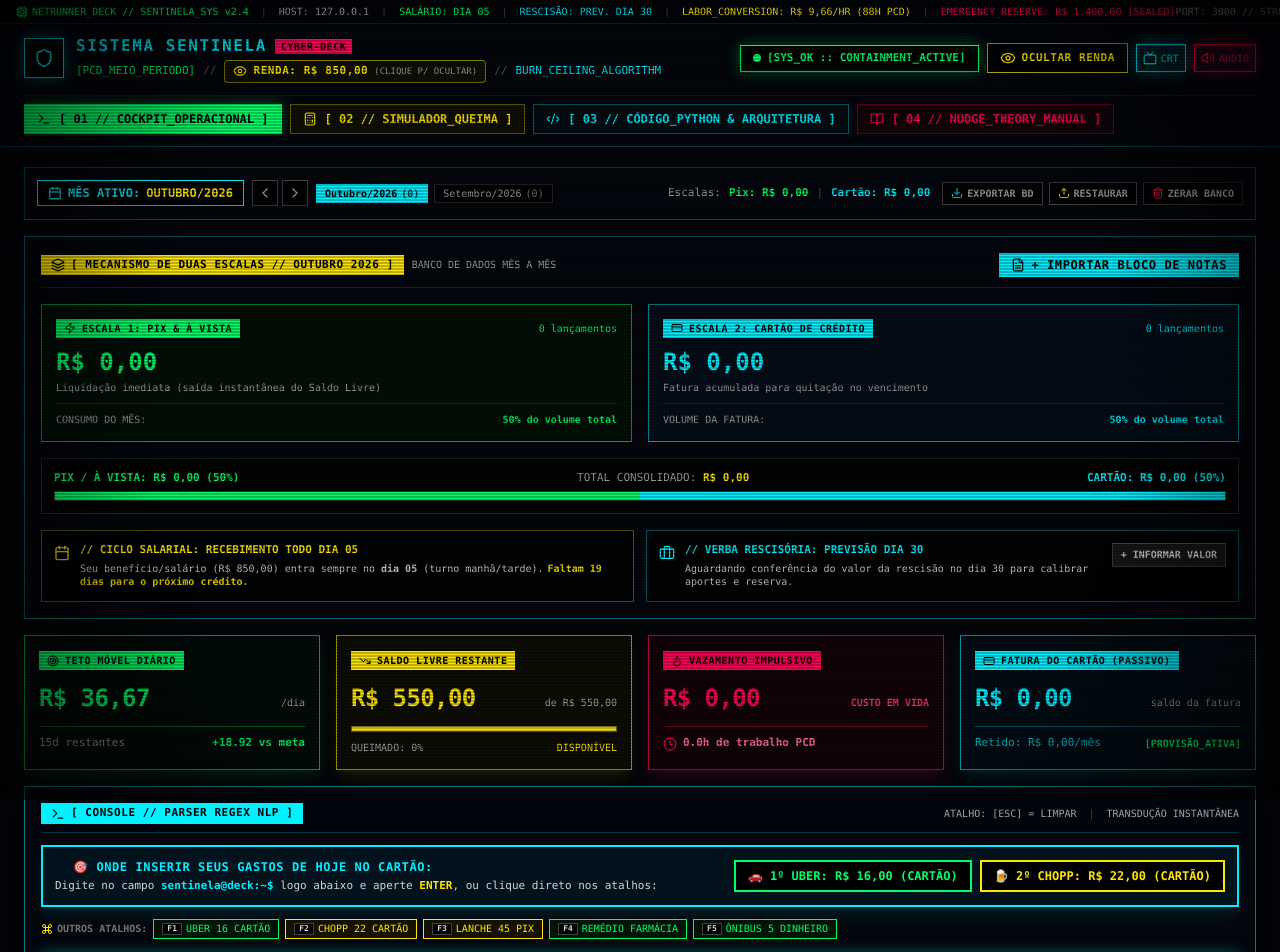
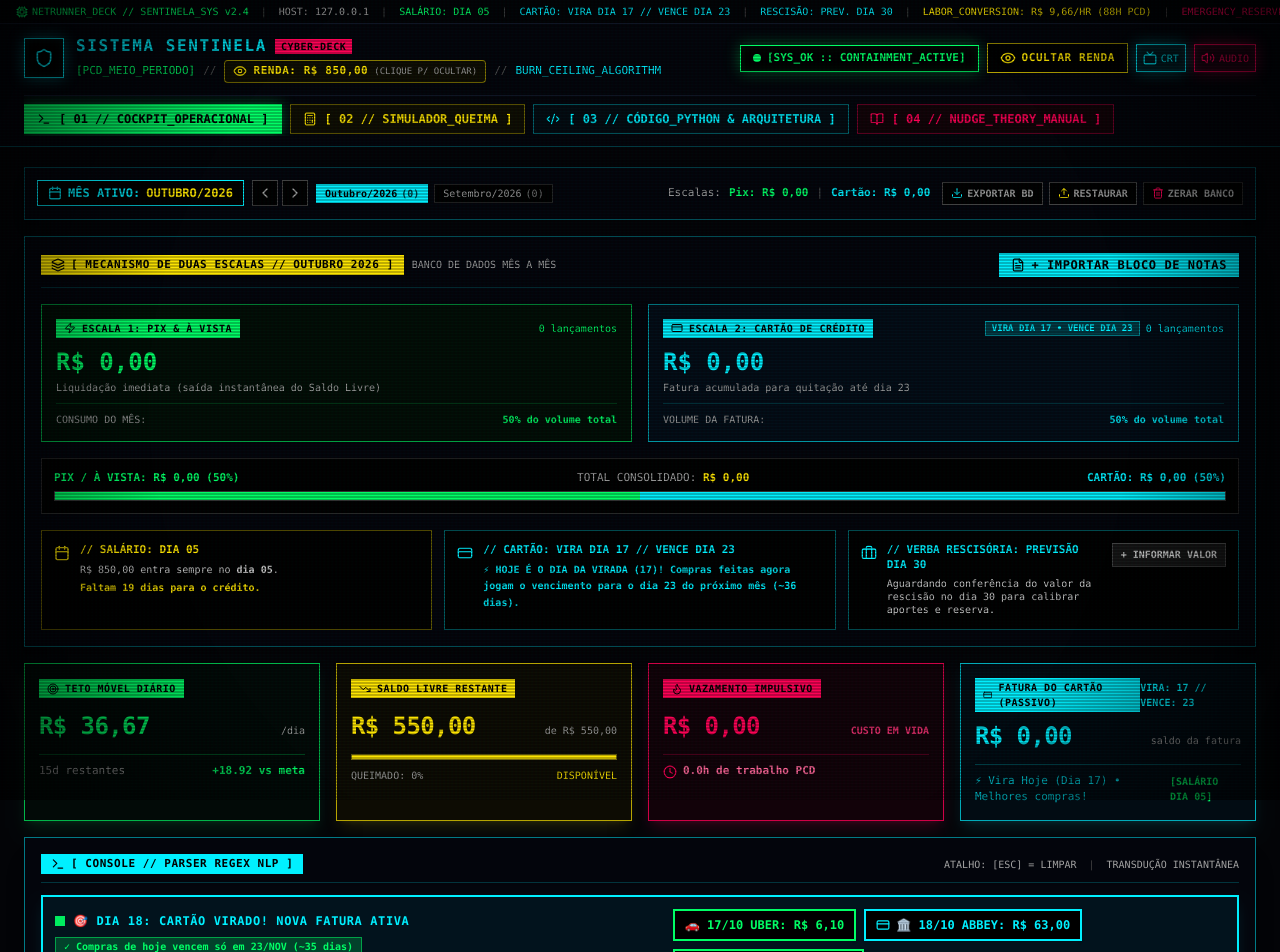
Before and after one commit to Andersoncigano/Projeto-Sentinela, a React (Vite) app: page / in a window 1280 px wide. Shown: the top 952 px of the page. Built offline with nearby package versions, Linux system fonts and the light colour scheme.

Commit message:
feat(finance): add credit card cycle tracking
Implement cycle configuration (closing day 17, due day 23) across the UI. Update AuditTable, MetricCards, and FrictionModal to provide better visibility into card billing cycles and payment deadlines.

```diff
--- a/src/App.tsx
+++ b/src/App.tsx
@@ -39,6 +39,8 @@ const DEFAULT_SETTINGS: SystemSettings = {
   custos_fixos_essenciais: 250.0,
   meta_poupanca_minima: 50.0,
   dia_recebimento: 5,
+  dia_fechamento_cartao: 17, // Vira dia 17
+  dia_vencimento_cartao: 23, // Vence dia 23
   rescisao_prevista: {
     data_prevista: '2026-10-30',
     status: 'aguardando_calculo',
--- a/src/components/DualScaleTracker.tsx
+++ b/src/components/DualScaleTracker.tsx
@@ -151,9 +151,14 @@ export const DualScaleTracker: React.FC<DualScaleTrackerProps> = ({
               <CreditCard className="w-3 h-3 text-black" />
               <span>ESCALA 2: CARTÃO DE CRÉDITO</span>
             </span>
-            <span className="text-[10px] text-[#00f0ff]">
-              {cartaoExpenses.length} lançamentos
-            </span>
+            <div className="flex items-center gap-1.5">
+              <span className="px-1.5 py-0.2 bg-[#00f0ff]/20 border border-[#00f0ff]/50 text-[#00f0ff] text-[9px] font-bold">
+                VIRA DIA 17 • VENCE DIA 23
+              </span>
+              <span className="text-[10px] text-[#00f0ff]">
+                {cartaoExpenses.length} lançamentos
+              </span>
+            </div>
           </div>
 
           <div className="my-2">
@@ -161,7 +166,7 @@ export const DualScaleTracker: React.FC<DualScaleTrackerProps> = ({
               {formatCurrency(totalCartao, isHidden)}
             </span>
             <span className="text-[10px] text-neutral-400 block mt-0.5">
-              Fatura acumulada para quitação no vencimento
+              Fatura acumulada para quitação até dia 23
             </span>
           </div>
 
@@ -201,22 +206,66 @@ export const DualScaleTracker: React.FC<DualScaleTrackerProps> = ({
         </div>
       </div>
 
-      {/* Grid: Ciclo Salarial (Dia 5) & Previsão de Rescisão (Dia 30) */}
-      <div className="grid grid-cols-1 md:grid-cols-2 gap-3 text-xs">
-        {/* Banner: Ciclo do Salário no Dia 5 */}
+      {/* Grid Triplo de Inteligência Cronológica: Salário (05), Cartão (17/23), Rescisão (30) */}
+      <div className="grid grid-cols-1 md:grid-cols-3 gap-3 text-xs">
+        {/* Banner 1: Ciclo do Salário no Dia 5 */}
         <div className="p-3 bg-black border border-[#ffe600]/40 flex items-start gap-2.5">
           <Calendar className="w-4 h-4 text-[#ffe600] flex-shrink-0 mt-0.5" />
           <div className="space-y-1 text-[11px]">
             <p className="font-bold text-[#ffe600] uppercase">
-              // CICLO SALARIAL: RECEBIMENTO TODO DIA 05
+              // SALÁRIO: DIA 05
             </p>
-            <p className="text-neutral-300 text-[10px]">
-              Seu benefício/salário (R$ 850,00) entra sempre no <strong>dia 05</strong> (turno manhã/tarde).
+            <p className="text-neutral-300 text-[10px] leading-relaxed">
+              R$ 850,00 entra sempre no <strong>dia 05</strong>.
               {diasAteDia5 === 0 ? (
-                <span className="text-[#00ff66] font-bold ml-1">HOJE É DIA DE PAGAMENTO!</span>
+                <span className="text-[#00ff66] font-bold block mt-0.5">HOJE É DIA DE PAGAMENTO!</span>
               ) : (
-                <span className="text-[#ffe600] font-bold ml-1">Faltam {diasAteDia5} dias para o próximo crédito.</span>
+                <span className="text-[#ffe600] font-bold block mt-0.5">Faltam {diasAteDia5} dias para o crédito.</span>
               )}
+            </p>
+          </div>
+        </div>
+
+        {/* Banner 2: Ciclo do Cartão: Vira dia 17 / Vence dia 23 */}
+        <div className="p-3 bg-black border border-[#00f0ff]/40 flex items-start gap-2.5">
+          <CreditCard className="w-4 h-4 text-[#00f0ff] flex-shrink-0 mt-0.5" />
+          <div className="space-y-1 text-[11px]">
+            <p className="font-bold text-[#00f0ff] uppercase">
+              // CARTÃO: VIRA DIA 17 // VENCE DIA 23
+            </p>
+            <p className="text-neutral-300 text-[10px] leading-relaxed">
+              {(() => {
+                const diaHoje = currentDay;
+                const diaVenc = settings.dia_vencimento_cartao || 23;
+                const diaFech = settings.dia_fechamento_cartao || 17;
+
+                if (diaHoje === diaFech) {
+                  return (
+                    <span className="text-[#00f0ff] font-bold">
+                      ⚡ <strong>HOJE É O DIA DA VIRADA (17)!</strong> Compras feitas agora jogam o vencimento para o dia 23 do próximo mês (~36 dias).
+                    </span>
+                  );
+                } else if (diaHoje > diaFech && diaHoje <= diaVenc) {
+                  const diasFaltam = diaVenc - diaHoje;
+                  return (
+                    <span>
+                      Fatura fechada no dia 17. <strong className="text-[#ffe600]">Prazo máximo de pagamento em {diasFaltam} {diasFaltam === 1 ? 'dia' : 'dias'} (Dia 23)</strong>.
+                    </span>
+                  );
+                } else if (diaHoje === diaVenc) {
+                  return (
+                    <span className="text-[#ff0055] font-bold">
+                      🚨 HOJE É O VENCIMENTO DA FATURA (DIA 23)! Realize o pagamento para evitar encargos.
+                    </span>
+                  );
+                } else {
+                  return (
+                    <span>
+                      Fatura aberta. Próximo fechamento no dia 17. Pagamento programado para dia 23.
+                    </span>
+                  );
+                }
+              })()}
             </p>
           </div>
         </div>
--- a/src/components/Header.tsx
+++ b/src/components/Header.tsx
@@ -105,6 +105,10 @@ export const Header: React.FC<HeaderProps> = ({
           <span className="text-neutral-700">|</span>
           <span className="text-[#00ff66]">
             SALÁRIO: DIA 05
+          </span>
+          <span className="text-neutral-700">|</span>
+          <span className="text-[#00f0ff]">
+            CARTÃO: VIRA DIA 17 // VENCE DIA 23
           </span>
           <span className="text-neutral-700">|</span>
           <span className="text-[#00f0ff]">
--- a/src/components/MetricCards.tsx
+++ b/src/components/MetricCards.tsx
@@ -106,9 +106,14 @@ export const MetricCards: React.FC<MetricCardsProps> = ({
 
       {/* TILE 4: FATURA DO CARTÃO / PASSIVO */}
       <div className="border border-[#00f0ff]/70 bg-[#030e14]/90 p-3.5 relative shadow-lg shadow-[#00f0ff]/10">
-        <div className="inline-flex items-center gap-1.5 px-2 py-0.5 bg-[#00f0ff] text-black font-extrabold text-[10px] tracking-wider uppercase mb-2">
-          <CreditCard className="w-3 h-3 text-black" />
-          <span>Fatura do Cartão (Passivo)</span>
+        <div className="flex items-center justify-between mb-2">
+          <div className="inline-flex items-center gap-1.5 px-2 py-0.5 bg-[#00f0ff] text-black font-extrabold text-[10px] tracking-wider uppercase">
+            <CreditCard className="w-3 h-3 text-black" />
+            <span>Fatura do Cartão (Passivo)</span>
+          </div>
+          <span className="text-[10px] text-[#00f0ff] font-bold">
+            VIRA: 17 // VENCE: 23
+          </span>
         </div>
 
         <div className="flex items-baseline justify-between mt-1">
@@ -119,8 +124,19 @@ export const MetricCards: React.FC<MetricCardsProps> = ({
         </div>
 
         <div className="mt-3 pt-2 border-t border-[#00f0ff]/30 text-[11px] flex items-center justify-between text-[#00f0ff]/80">
-          <span>Retido: {formatCurrency(metrics.amortizacao_obrigatoria, isHidden)}/mês</span>
-          <span className="text-[10px] text-[#00ff66] font-bold">[PROVISÃO_ATIVA]</span>
+          <span>
+            {(() => {
+              const diaHoje = new Date().getDate();
+              const diaVenc = settings.dia_vencimento_cartao || 23;
+              const diaFech = settings.dia_fechamento_cartao || 17;
+              if (diaHoje === diaFech) return '⚡ Vira Hoje (Dia 17) • Melhores compras!';
+              if (diaHoje > diaFech && diaHoje <= diaVenc) return `⚠️ Vencimento em ${diaVenc - diaHoje}d (Dia ${diaVenc})`;
+              if (diaHoje === diaVenc) return '🚨 Vence Hoje (Dia 23)!';
+              if (diaHoje < diaFech) return `Fecha em ${diaFech - diaHoje}d (Dia ${diaFech})`;
+              return `Próx. fatura vira dia ${diaFech}`;
+            })()}
+          </span>
+          <span className="text-[10px] text-[#00ff66] font-bold">[SALÁRIO DIA 05]</span>
         </div>
       </div>
     </div>
--- a/src/components/RawInputTerminal.tsx
+++ b/src/components/RawInputTerminal.tsx
@@ -108,38 +108,51 @@ export const RawInputTerminal: React.FC<RawInputTerminalProps> = ({
         </div>
       </div>
 
-      {/* Painel de Direção Visual: Gastos de Hoje no Cartão */}
+      {/* Painel de Direção Visual: Inserção Rápida de Gastos */}
       <div className="bg-[#02131d] border-2 border-[#00f0ff] p-3 mb-3 text-xs shadow-lg shadow-[#00f0ff]/10 animate-in fade-in">
         <div className="flex flex-col md:flex-row md:items-center justify-between gap-2.5">
           <div>
-            <div className="flex items-center gap-2">
-              <span className="w-2.5 h-2.5 bg-[#00f0ff] animate-ping" />
+            <div className="flex items-center gap-2 flex-wrap">
+              <span className="w-2.5 h-2.5 bg-[#00ff66] animate-pulse" />
               <span className="text-[#00f0ff] font-extrabold uppercase text-xs tracking-wider">
-                🎯 ONDE INSERIR SEUS GASTOS DE HOJE NO CARTÃO:
+                🎯 DIA 18: CARTÃO VIRADO! NOVA FATURA ATIVA
+              </span>
+              <span className="px-2 py-0.5 bg-[#00ff66]/20 border border-[#00ff66]/50 text-[#00ff66] text-[10px] font-bold">
+                ✓ Compras de hoje vencem só em 23/NOV (~35 dias)
               </span>
             </div>
-            <p className="text-neutral-300 text-[11px] mt-1">
-              Digite no campo <strong className="text-[#00f0ff]">sentinela@deck:~$</strong> logo abaixo e aperte <strong className="text-[#ffe600]">ENTER</strong>, ou clique direto nos atalhos:
+            <p className="text-neutral-300 text-[11px] mt-1.5">
+              Digite no campo <strong className="text-[#00f0ff]">sentinela@deck:~$</strong> logo abaixo e aperte <strong className="text-[#ffe600]">ENTER</strong>:
             </p>
           </div>
 
           <div className="flex items-center gap-2 flex-wrap">
             <button
               type="button"
-              onClick={() => handleSelectPreset('uber 16.00 cartao')}
-              className="px-3 py-1.5 bg-black border-2 border-[#00ff66] text-[#00ff66] hover:bg-[#00ff66] hover:text-black font-extrabold text-xs transition-all cursor-pointer flex items-center gap-1.5 shadow"
-              title="Preenche e prepara o gasto do Uber R$ 16 no cartão"
+              onClick={() => handleSelectPreset('17/10 uber 6.10 cartao')}
+              className="px-2.5 py-1.5 bg-black border-2 border-[#00ff66] text-[#00ff66] hover:bg-[#00ff66] hover:text-black font-extrabold text-xs transition-all cursor-pointer flex items-center gap-1.5 shadow"
+              title="Preenche 17/10 Uber R$ 6,10 no cartão"
             >
-              <span>🚗 1º UBER: R$ 16,00 (CARTÃO)</span>
+              <span>🚗 17/10 UBER: R$ 6,10</span>
             </button>
 
             <button
               type="button"
-              onClick={() => handleSelectPreset('chopp 22.00 cartao')}
-              className="px-3 py-1.5 bg-black border-2 border-[#ffe600] text-[#ffe600] hover:bg-[#ffe600] hover:text-black font-extrabold text-xs transition-all cursor-pointer flex items-center gap-1.5 shadow"
-              title="Preenche e prepara o gasto do Chopp R$ 22 no cartão (com fricção comportamental)"
+              onClick={() => handleSelectPreset('18/10 abbey 63 cartao')}
+              className="px-2.5 py-1.5 bg-black border-2 border-[#00f0ff] text-[#00f0ff] hover:bg-[#00f0ff] hover:text-black font-extrabold text-xs transition-all cursor-pointer flex items-center gap-1.5 shadow"
+              title="Preenche 18/10 Abbey R$ 63,00 no cartão"
             >
-              <span>🍺 2º CHOPP: R$ 22,00 (CARTÃO)</span>
+              <CreditCard className="w-3.5 h-3.5" />
+              <span>🏛️ 18/10 ABBEY: R$ 63,00</span>
+            </button>
+
+            <button
+              type="button"
+              onClick={() => handleSelectPreset('18/10 uber 30.80 cartao')}
+              className="px-2.5 py-1.5 bg-black border-2 border-[#00ff66] text-[#00ff66] hover:bg-[#00ff66] hover:text-black font-extrabold text-xs transition-all cursor-pointer flex items-center gap-1.5 shadow"
+              title="Preenche 18/10 Uber R$ 30,80 no cartão"
+            >
+              <span>🚗 18/10 UBER: R$ 30,80</span>
             </button>
           </div>
         </div>
--- a/src/types/sentinela.ts
+++ b/src/types/sentinela.ts
@@ -37,6 +37,8 @@ export interface SystemSettings {
   custos_fixos_essenciais: number;
   meta_poupanca_minima: number;
   dia_recebimento?: number; // Dia 5
+  dia_fechamento_cartao?: number; // Dia 17 (Virada da fatura)
+  dia_vencimento_cartao?: number; // Dia 23 (Vencimento da fatura)
   rescisao_prevista?: {
     data_prevista: string; // ex: '2026-10-30'
     valor?: number;
```
Also changed, not shown: src/components/AuditTable.tsx (+30 -4 lines), src/components/FrictionModal.tsx (+9 -4 lines), src/components/NoteBatchImporterModal.tsx (+21 -9 lines), src/lib/noteImporter.ts (+6 -2 lines), src/lib/parser.ts (+22 -2 lines).
